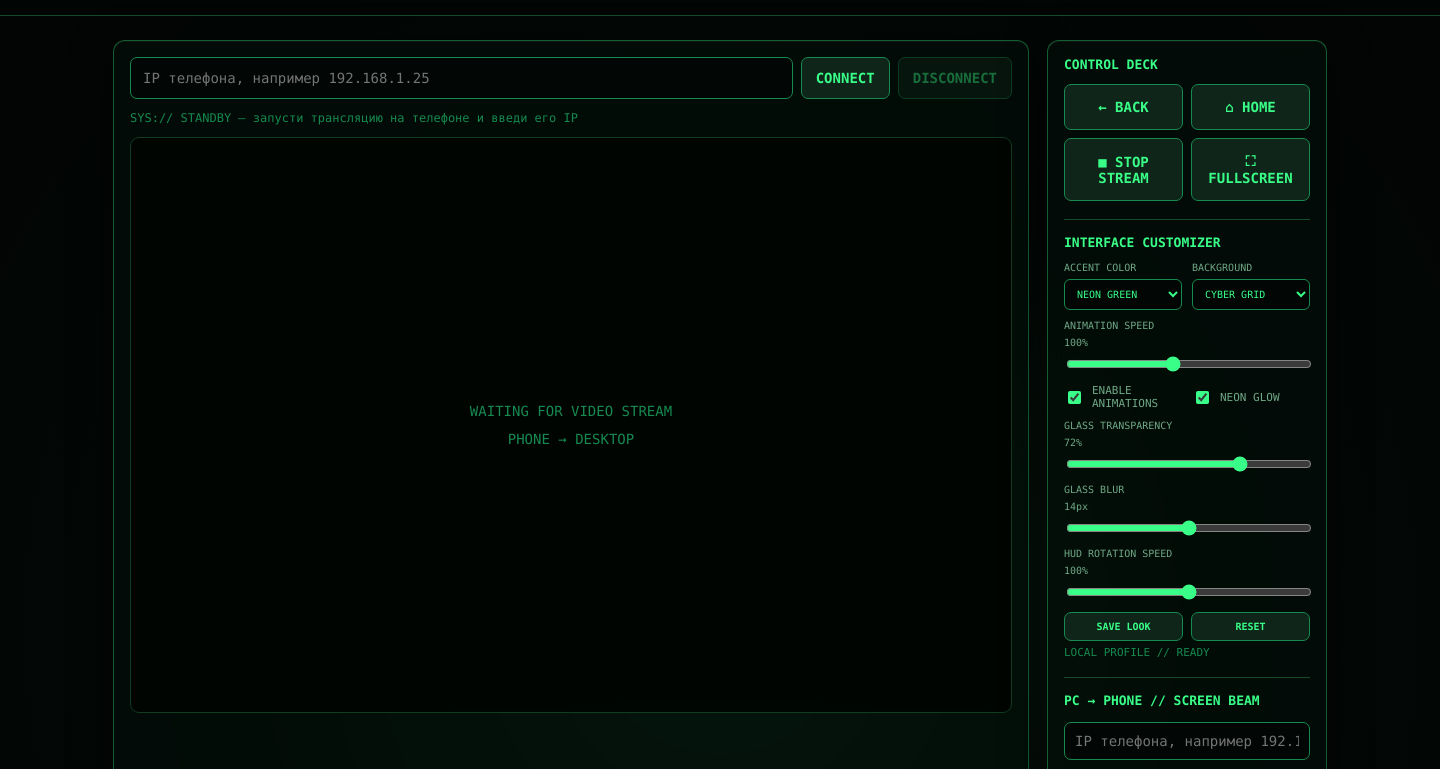
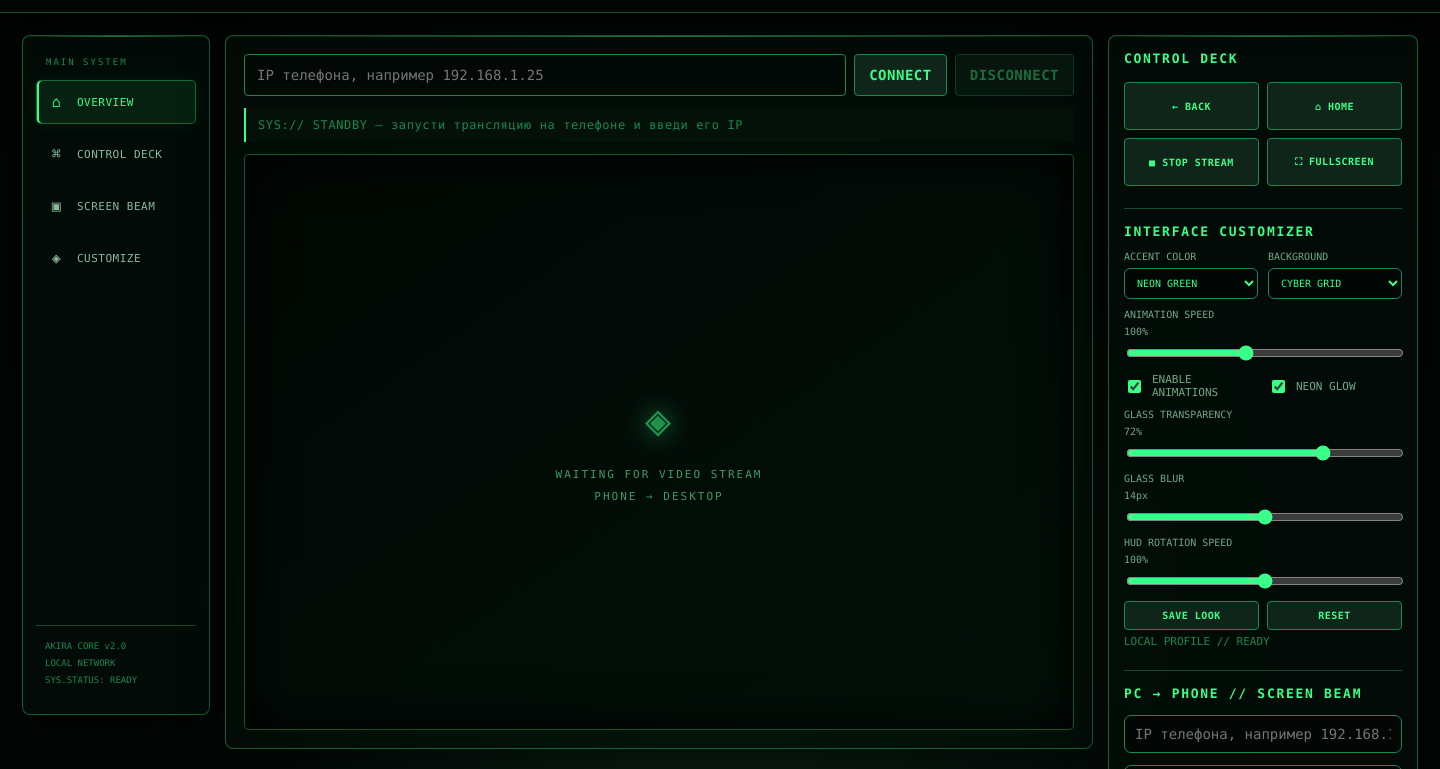
Before and after one commit to itslotosuu-ai/Akira-Remote, an Electron app: page desktop/index.html in a window 1440 px wide. Shown: the part 63-832 px from the top of the page. Drawn offline with Linux system fonts and the light colour scheme.

Commit message:
Match desktop console to green glass HUD mockup

```diff
--- a/desktop/index.html
+++ b/desktop/index.html
@@ -65,22 +65,64 @@ body[data-wall="violet"]{background:radial-gradient(ellipse at 50% 45%,#1a0e29 0
 body[data-wall="amber"]{background:radial-gradient(ellipse at 50% 45%,#241808 0,#070502 62%)}
 @media(max-width:850px){.hud-orb{left:58%;top:42%;opacity:.28}}
 
+
+/* FINAL CONSOLE LAYOUT */
+:root{--hud-speed:36s}
+body{overflow-x:hidden}
+header{padding:15px 22px;min-height:76px;position:sticky;top:0;z-index:5;border-bottom:1px solid color-mix(in srgb,var(--green) 30%,transparent);box-shadow:0 8px 30px #0008}
+header:after{content:"ONLINE  •  ENCRYPTED LOCAL LINK";color:var(--green);font-size:10px;letter-spacing:1.5px;padding:9px 12px;border:1px solid color-mix(in srgb,var(--green) 35%,transparent);border-radius:5px;background:#06150c99}
+.brand{font-size:22px;letter-spacing:3px}
+main{max-width:1600px;margin:0 auto;padding:22px;grid-template-columns:188px minmax(0,1fr) 310px;gap:15px;align-items:start}
+.panel{border-radius:8px;position:relative;overflow:hidden}
+.panel:before{content:"";position:absolute;inset:0 0 auto;height:1px;background:linear-gradient(90deg,transparent,var(--green),transparent);opacity:.45;pointer-events:none}
+.sidebar{display:flex;flex-direction:column;gap:8px;min-height:calc(100vh - 120px);padding:13px}
+.nav-label{font-size:9px;letter-spacing:2px;color:var(--muted);padding:8px 10px 5px}
+.nav-link{display:flex;align-items:center;gap:11px;padding:12px 10px;border:1px solid transparent;border-radius:5px;color:#8bb99c;text-decoration:none;font-size:11px;letter-spacing:.5px;transition:.2s}
+.nav-link:hover,.nav-link.active{color:var(--green);border-color:color-mix(in srgb,var(--green) 32%,transparent);background:color-mix(in srgb,var(--green) 9%,transparent);box-shadow:inset 2px 0 var(--green),0 0 18px #39ff8810}
+.nav-icon{width:19px;text-align:center;font-size:15px}
+.nav-foot{margin-top:auto;padding:12px 9px;border-top:1px solid var(--line);font-size:9px;line-height:1.9;color:var(--muted)}
+main>section.panel{min-width:0;padding:18px}
+.toolbar input{background:#020805aa;border-radius:4px}
+button{border-radius:4px;letter-spacing:.5px}
+.screen-wrap{height:min(72vh,820px);min-height:420px;border-radius:5px;border-color:color-mix(in srgb,var(--green) 30%,transparent);background:linear-gradient(145deg,#020805ee,#04140b99);box-shadow:inset 0 0 50px #000,0 0 30px #39ff8808}
+#placeholder{font-size:11px;letter-spacing:2px;color:#3c9b65}
+#placeholder:before{content:"◈";display:block;font-size:44px;line-height:2;color:var(--green);opacity:.55;text-shadow:0 0 24px var(--green)}
+#status{padding:10px 12px;border-left:2px solid var(--green);background:#06150b99;letter-spacing:.6px}
+.side{padding:15px;display:flex;flex-direction:column;gap:4px}
+.side h3{letter-spacing:1.7px}
+.actions button{font-size:10px;min-height:48px}
+.settings{scroll-margin-top:90px}
+.pc-stream{scroll-margin-top:90px}
+#controls{scroll-margin-top:90px}
+.hud-orb{width:min(70vw,850px);height:min(70vw,850px);top:53%;opacity:.35}
+.hud-ring{filter:drop-shadow(0 0 5px var(--green))}
+@media(max-width:1120px){main{grid-template-columns:150px minmax(0,1fr) 280px;padding:14px;gap:10px}.sidebar{padding:9px}.nav-link{font-size:10px;padding:10px 7px}}
+@media(max-width:850px){main{grid-template-columns:1fr;padding:12px}.sidebar{min-height:0;display:grid;grid-template-columns:repeat(4,minmax(0,1fr));gap:5px;order:0}.nav-label,.nav-foot{display:none}.nav-link{justify-content:center;flex-direction:column;gap:4px;padding:9px 3px;font-size:9px}.side{order:2}.screen-wrap{height:55vh;min-height:280px}header:after{display:none}.hud-orb{min-width:360px;min-height:360px;opacity:.2}}
+
 </style>
 </head>
 <body>
 <div class="hud-orb" aria-hidden="true"><div class="hud-ring ring-a"></div><div class="hud-ring ring-b"></div><div class="hud-ring ring-c"></div><div class="hud-core"></div></div>
 <header><div><div class="brand">AKIRA // REMOTE</div><div class="sub">DESKTOP CONSOLE • WEBSOCKET LINK • PORT 8765</div></div><div class="sub">LOCAL CONTROL INTERFACE</div></header>
 <main>
-<section class="panel">
+<nav class="panel sidebar" aria-label="Основная навигация">
+ <div class="nav-label">MAIN SYSTEM</div>
+ <a class="nav-link active" href="#viewport"><span class="nav-icon">⌂</span> OVERVIEW</a>
+ <a class="nav-link" href="#controls"><span class="nav-icon">⌘</span> CONTROL DECK</a>
+ <a class="nav-link" href="#pc-stream"><span class="nav-icon">▣</span> SCREEN BEAM</a>
+ <a class="nav-link" href="#appearance"><span class="nav-icon">◈</span> CUSTOMIZE</a>
+ <div class="nav-foot">AKIRA CORE v2.0<br>LOCAL NETWORK<br>SYS.STATUS: READY</div>
+</nav>
+<section class="panel" id="viewport">
  <div class="toolbar"><input id="ip" placeholder="IP телефона, например 192.168.1.25" autocomplete="off"><button id="connect">CONNECT</button><button id="disconnect" disabled>DISCONNECT</button></div>
  <div id="status">SYS:// STANDBY — запусти трансляцию на телефоне и введи его IP</div>
  <div class="screen-wrap" id="viewport"><div id="placeholder">WAITING FOR VIDEO STREAM<br>PHONE → DESKTOP</div><img id="screen" alt="Экран телефона"></div>
 </section>
-<aside class="panel side">
+<aside class="panel side" id="controls">
  <h3>CONTROL DECK</h3>
  <div class="actions"><button data-cmd="back">← BACK</button><button data-cmd="home">⌂ HOME</button><button data-cmd="stop">■ STOP STREAM</button><button id="fullscreen">⛶ FULLSCREEN</button></div>
 
- <div class="settings">
+ <div class="settings" id="appearance">
   <h3>INTERFACE CUSTOMIZER</h3>
   <div class="settings-grid">
    <label class="setting">ACCENT COLOR
@@ -108,7 +150,7 @@ body[data-wall="amber"]{background:radial-gradient(ellipse at 50% 45%,#241808 0,
   <div class="sub" id="appearanceStatus">LOCAL PROFILE // READY</div>
  </div>
 
- <div class="pc-stream">
+ <div class="pc-stream" id="pc-stream">
   <h3>PC → PHONE // SCREEN BEAM</h3>
   <input id="pcPhoneIp" placeholder="IP телефона, например 192.168.1.25" autocomplete="off">
   <select id="pcDisplay"><option value="">Загрузка дисплеев…</option></select>
```
